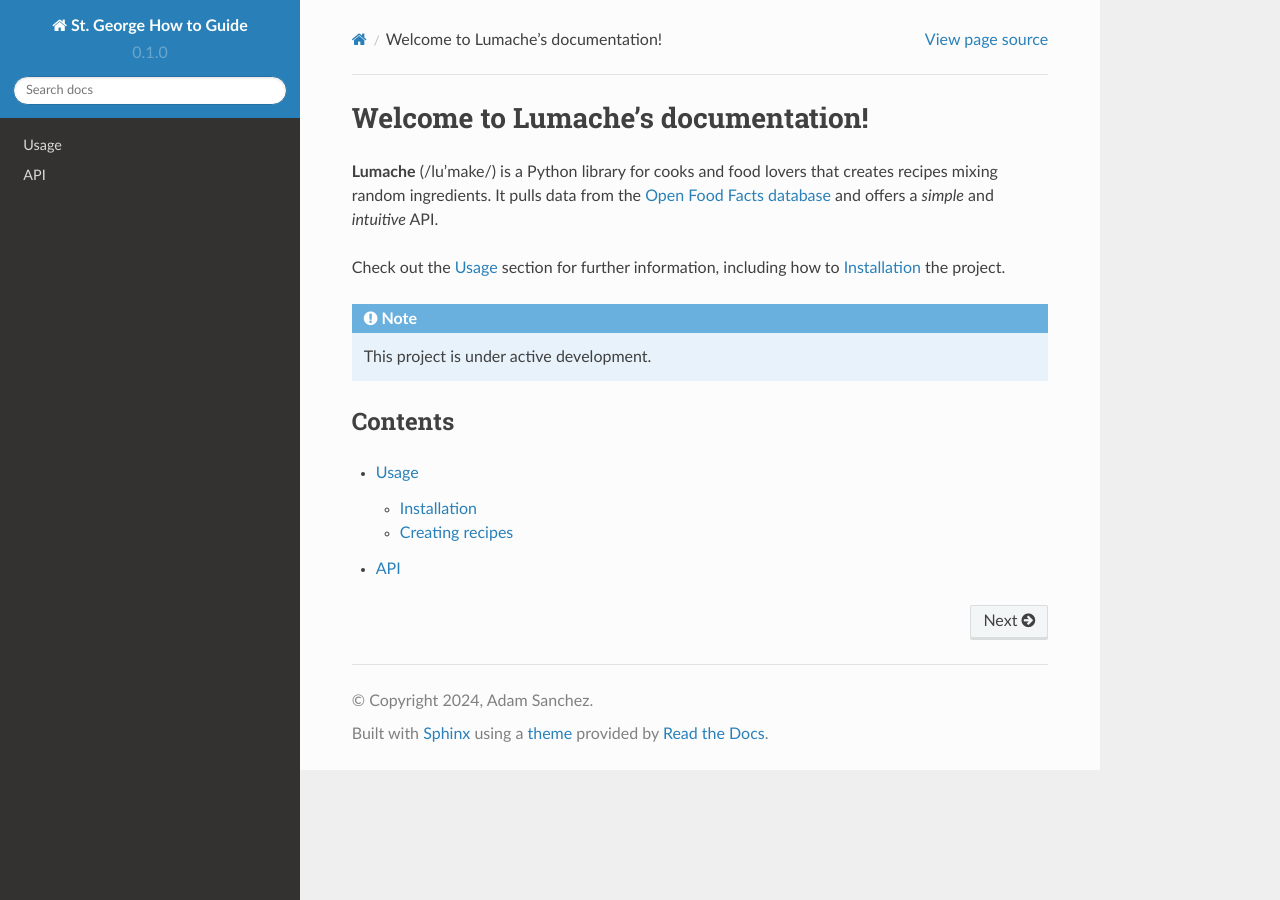
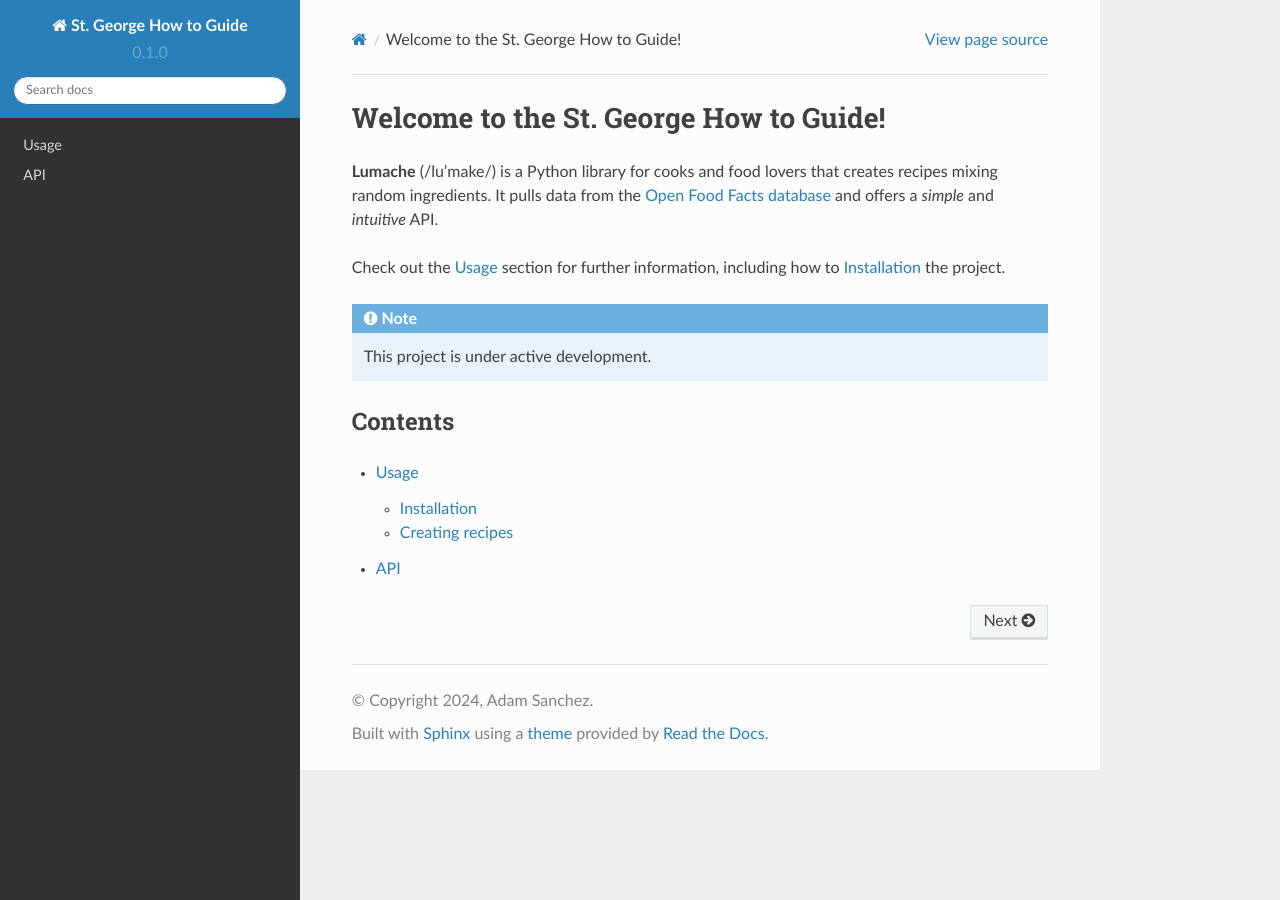
Before and after one commit to asanch25/StG-How-To, a Sphinx documentation site: the page built from docs/source/index.rst, in a window 1280 px wide. Built offline with Sphinx 7.4.7 and the Read the Docs theme 2.0.0, drawn with Linux system fonts in a browser that asks for light colours.

Commit message:
Update index.rst

```diff
--- a/docs/source/index.rst
+++ b/docs/source/index.rst
@@ -1,4 +1,4 @@
-Welcome to Lumache's documentation!
+Welcome to the St. George How to Guide!
 ===================================
 
 **Lumache** (/lu'make/) is a Python library for cooks and food lovers
```
